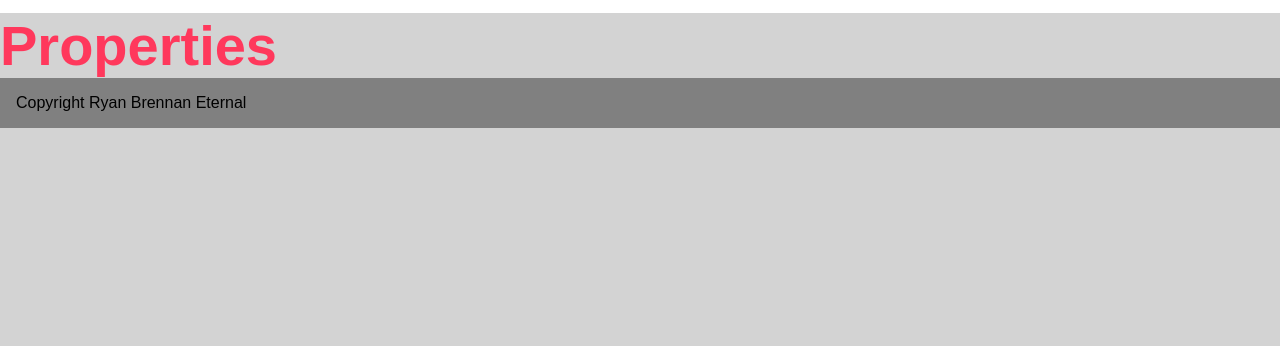
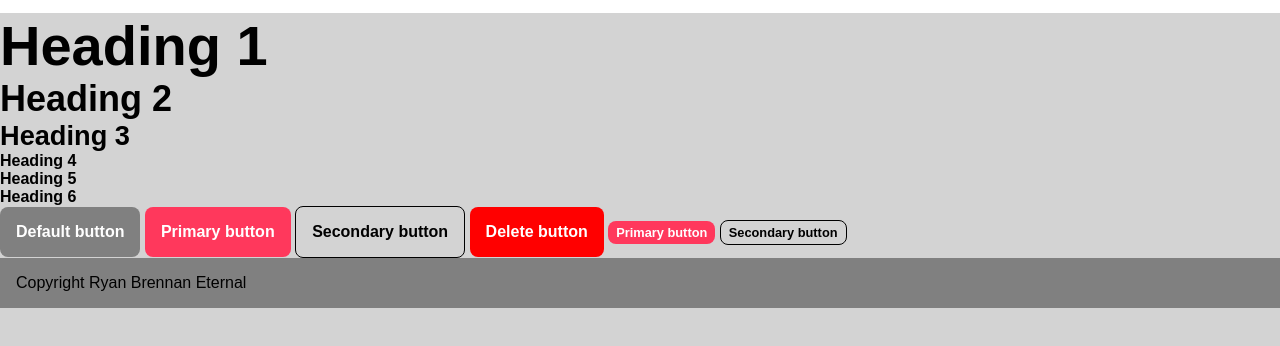
Before and after one commit to RyBry/IST363, a plain HTML site: page index.html in a window 1280 px wide. Shown: the part 94-440 px from the top of the page. Drawn offline with Linux system fonts and the light colour scheme; no server answers.

Commit message:
Attendance: 3/5 BEM methodology

```diff
--- a/index.html
+++ b/index.html
@@ -101,7 +101,18 @@
       Mobile menu content goes here.
     </div>
     <main>
-      <h1>Properties</h1>
+      <h1 class="heading heading--1">Heading 1</h1>
+      <h2 class="heading heading--2">Heading 2</h2>
+      <h3 class="heading heading--3">Heading 3</h3>
+      <h4 class="heading heading--4">Heading 4</h4>
+      <h5 class="heading heading--5">Heading 5</h5>
+      <h6 class="heading heading--6">Heading 6</h6>
+      <a class="btn" href="">Default button</a>
+      <a class="btn btn--primary" href="">Primary button</a>
+      <a class="btn btn--secondary" href="">Secondary button</a>
+      <a class="btn btn--delete" href="">Delete button</a>
+      <a class="btn btn--primary btn--small" href="">Primary button</a>
+      <a class="btn btn--secondary btn--small" href="">Secondary button</a>
       <div id="content"></div>
     </main>
     <footer>Copyright Ryan Brennan Eternal</footer>
--- a/js/main.js
+++ b/js/main.js
@@ -90,7 +90,7 @@ const displayCategory = (category, properties) => {
     containerDiv.appendChild(articleElement);
   }); // end of forEach
 
-  //2. Loop and append propertie
+  //2. Loop and append properties
   sectionElement.appendChild(containerDiv);
   contentDiv.appendChild(sectionElement);
 }; // end of displayCategory
--- a/sass/base/_typography.scss
+++ b/sass/base/_typography.scss
@@ -1,11 +1,12 @@
 @use '../abstracts/vars';
 @use '../abstracts/mixins';
 
-h1 {
-  font-size: 2rem;
+.heading {
   font-family: vars.$font-primary;
   font-weight: bold;
-  color: vars.$color_primary;
+  color: black;
+  &--1 {
+    font-size: 2rem;
     @include mixins.breakpoint(tablet) {
       font-size: 2.5rem;
     }
@@ -16,12 +17,8 @@ h1 {
       font-size: 3.5rem;
     }
   }
-
-h2 {
+  &--2 {
     font-size: 1.5rem;
-  font-family: vars.$font-primary;
-  font-weight: bold;
-  color: black;
     @include mixins.breakpoint(tablet) {
       font-size: 1.75rem;
     }
@@ -32,11 +29,8 @@ h2 {
       font-size: 2.25rem;
     }
   }
-h3 {
+  &--3 {
     font-size: 1.1rem;
-  font-family: vars.$font-primary;
-  font-weight: bold;
-  color: black;
     @include mixins.breakpoint(tablet) {
       font-size: 1.3rem;
     }
@@ -47,6 +41,8 @@ h3 {
       font-size: 1.7rem;
     }
   }
+}
+
 p {
   font-size: 1rem;
   font-family: vars.$font_seconday;
--- a/sass/components/_btn.scss
+++ b/sass/components/_btn.scss
@@ -1,4 +1,36 @@
 @use '../abstracts/vars';
+
+// BEM style class design
+// When designing the main, "block" style class, define as many properties as you can
+.btn {
+  background-color: gray;
+  color: white;
+  padding: 1rem; // puts 1 rem on all sides
+  font-family: vars.$font_primary;
+  font-size: 1rem;
+  font-weight: bold;
+  // display: inline; is the default, and this makes it so that padding does not effect vertical height.
+  display: inline-block; // inline-block makes the element as wide and tall as padding is.
+  text-decoration: none;
+  border-radius: 0.5rem; // rounds off the corners
+
+  // Now lets create the modifier classes
+  &--primary {
+    background-color: vars.$color_primary;
+  }
+  &--secondary {
+    background-color: transparent;
+    border: 1px solid black;
+    color: black;
+  }
+  &--delete {
+    background-color: red;
+  }
+  &--small {
+    font-size: 0.8rem;
+    padding: 0.25rem 0.5rem;
+  }
+}
 
 .btn-ui {
   padding: 1rem;
```
Also changed, not shown: css/style.css, 1 other file. Lines whose indentation alone changed are shown as unchanged.
